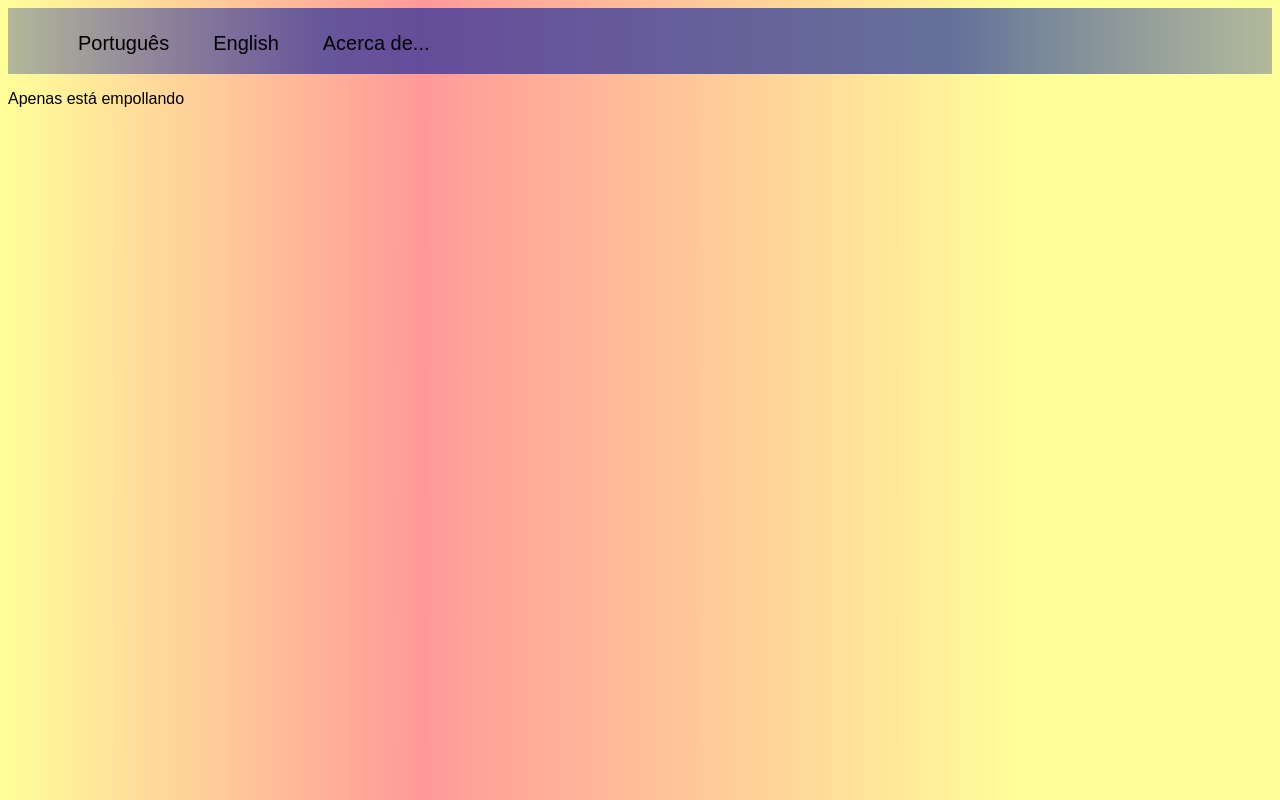
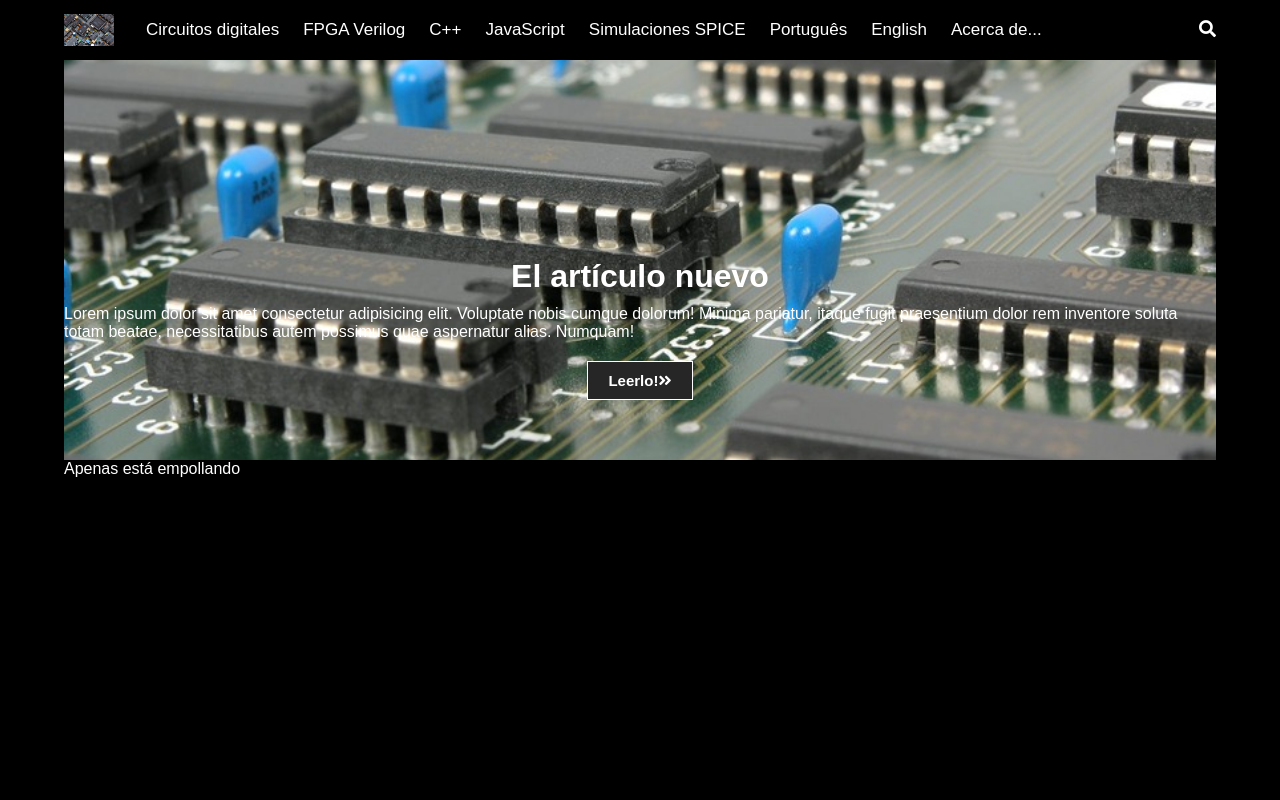
Before and after one commit to marianovillano/PaginaWeb, a plain HTML site: page index.html in a window 1280 px wide. Drawn offline with Linux system fonts and the light colour scheme.

Commit message:
Rediseno de estilo

```diff
--- /dev/null
+++ b/estilo.css
@@ -0,0 +1,78 @@
+*{
+    box-sizing: border-box;
+    margin: 0;
+    padding: 0;
+}
+body{
+    background-color: black;
+    color: white;
+    font-size: 16px;
+    font-family: Arial, Helvetica, sans-serif;
+}
+a{
+    color: white;
+    text-decoration: none;
+}
+ul{
+    list-style: none;
+}
+.contenedor{
+    width: 90%;
+    margin: auto;
+}
+.nav-raiz{
+    font-size: 17px;
+    display: flex;
+    justify-content: space-between;
+    align-items: center;
+    height: 60px;
+    padding: 20px 0;
+
+}
+.nav-logo{
+    width: 50px;
+}
+.menu-pr{
+    display: flex;
+    flex: 1;
+    margin-left: 20px;
+}
+.menu-pr li{
+    padding: 10px;
+}
+.menu-pr li a:hover{
+    border-bottom: 2px solid white;
+}
+.menu-pr li a{
+    padding: 2px;
+}
+.nueva-entrada{
+    width: 100%;
+    height: 400px;
+    background-color: blue;
+    background: url(/img/ICs.jpg) no-repeat center center/cover;
+    padding-top: 50px;
+    padding-bottom: 50px;
+    display: flex;
+    flex-direction: column;
+    align-items: center;
+    justify-content: end;
+}
+.nueva-entrada h1, .nueva-entrada p{
+    margin-bottom: 10px;
+}
+.btn{
+    cursor: pointer;
+    display: inline-block;
+    border: 0;
+    font-weight: bold;
+    padding:10px 20px;
+    background-color: #262626;
+    font-size: 15px;
+    border: 1px solid white;
+    margin: 10px 0;
+
+}
+.btn:hover{
+    opacity: .7;
+}
--- a/formato.css
+++ b/formato.css
@@ -8,9 +8,9 @@
 
 #FondoEsp{
 	 background: linear-gradient(90deg,
-     rgba(255, 255, 0, 0.4) 0%,
-     rgba(255, 0, 0, 0.4) 33%,
-     rgba(255, 255, 0, 0.4) 80%);
+     rgba(255, 255, 0, 0.3),
+     rgba(255, 0, 0, 0.3),
+     rgba(255, 255, 0, 0.3));
 }
 a:hover {
    color: white;
@@ -21,25 +21,26 @@ p{
 }
 
 nav {
-    padding: 8px 10px;
+    padding: 5px 10px;
     min-width: 200px;
 	min-height: 10px;
-	max-height: 50px;
-	background: linear-gradient(90deg, 		/*Los valores pueden ser representados en RGBA donde A es un valor entre 0.0 y 1.0 que indica la saturacion*/
-     rgba(0, 26, 155, 0.3) 0%, 			/*Tambien se representan en hsl(matiz,saturacion,brillo); donde la matiz es un angulo en grados donde el*/
-     rgba(0, 26, 155, 0.6) 25%, 			/*rojo vale 0, verde 120 y azul 240, la saturacion es un porcentaje que indica full color al 100%, y el brillo*/
-     rgba(0, 26, 155, 0.6) 75%, 			/*es un porcentaje que va de negro 0% a blanco 100%*/
+    max-height: 50px;
+    background: linear-gradient(90deg,
+     rgba(0, 26, 155, 0.3) 0%,
+     rgba(0, 26, 155, 0.6) 25%,
+     rgba(0, 26, 155, 0.6) 75%,
      rgba(0, 26, 155, 0.3) 100%);
 }
 nav a {
-    padding: 20px;
+    padding: 10px;
     color: #000000;
     font-size: 20px;
     font-family: Arial;
     text-decoration: none;
 }
- nav ul li {
+nav ul li {
     display: inline-block;
+
 }
 
 article.mitadPag {
--- a/index.html
+++ b/index.html
@@ -1,18 +1,39 @@
 <!DOCTYPE html>
-<html>
+<html lang="es">
 	<head>
-		<meta charset="utf-8">
+		<meta charset="UTF-8">
+		<meta name="viewport" content="width=device-width, initial scale =1.0">
 		<Title>Mi página en eterna construcción</title>
-		<link rel="stylesheet" href="formato.css">
+		<link rel="stylesheet" href="estilo.css">
+		<link rel="stylesheet" href="https://cdnjs.cloudflare.com/ajax/libs/font-awesome/5.15.1/css/all.min.css"></link>
 	</head>
-	<nav>
-		<ul>
+	<nav class="nav-raiz">
+		<img src="img/board.jpg" alt="logo" class="nav-logo">
+		<ul class="menu-pr">
+			<li><a href="circdig.html">Circuitos digitales</a></li>
+			<li><a href="verilog.html">FPGA Verilog</a></li>
+			<li><a href="cpp.html">C++</a></li>
+			<li><a href="javasc.html">JavaScript</a></li>
+			<li><a href="simspice.html">Simulaciones SPICE</a></li>
 			<li><a href="pt/indexpt.html">Português</a></li>
 			<li><a href="en/indexen.html">English</a></li>
 			<li><a href="Acerca_es.html">Acerca de...</a></li>
 		</ul>
+		<ul class="nav-menuder">
+			<li>
+				<a href="#">
+					<i class="fas fa-search"></i>
+				</a>
+			</li>
+		</ul>
 	</nav>
-	<body id="FondoEsp">
+	<body class="contenedor">
+		<header class="nueva-entrada">
+			<h1>El artículo nuevo</h1>
+			<p>Lorem ipsum dolor sit amet consectetur adipisicing elit. Voluptate nobis cumque dolorum! Minima pariatur, itaque fugit praesentium dolor rem inventore soluta totam beatae, necessitatibus autem possimus quae aspernatur alias. Numquam!</p>
+			<a href="#" class="btn">Leerlo!<i class="fas fa-angle-double-right"></i></a>
+
+		</header>
 		<p> Apenas está empollando </p>
 	</body>
 </html>
```
Also changed, not shown: img/ICs.jpg (added), img/board.jpg (added).
